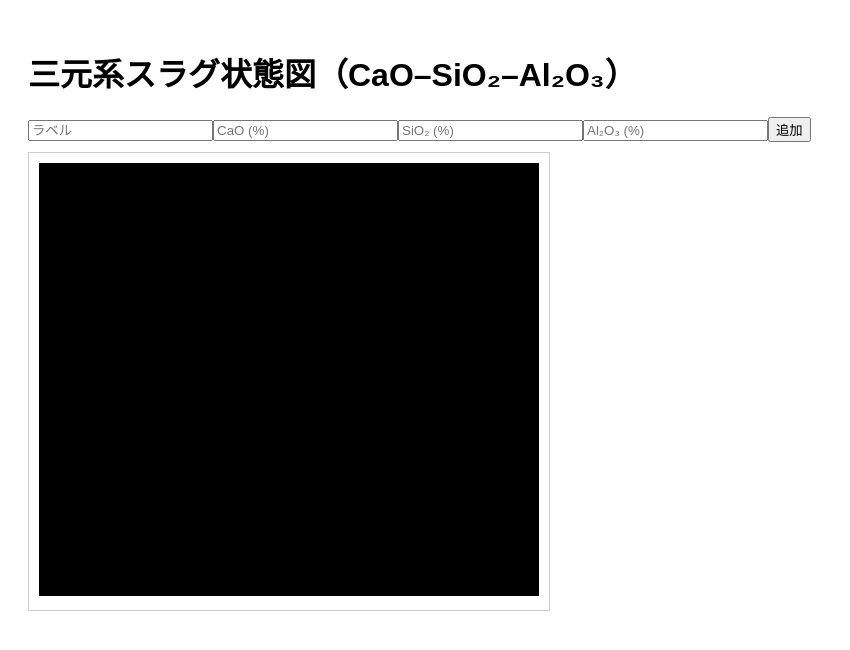
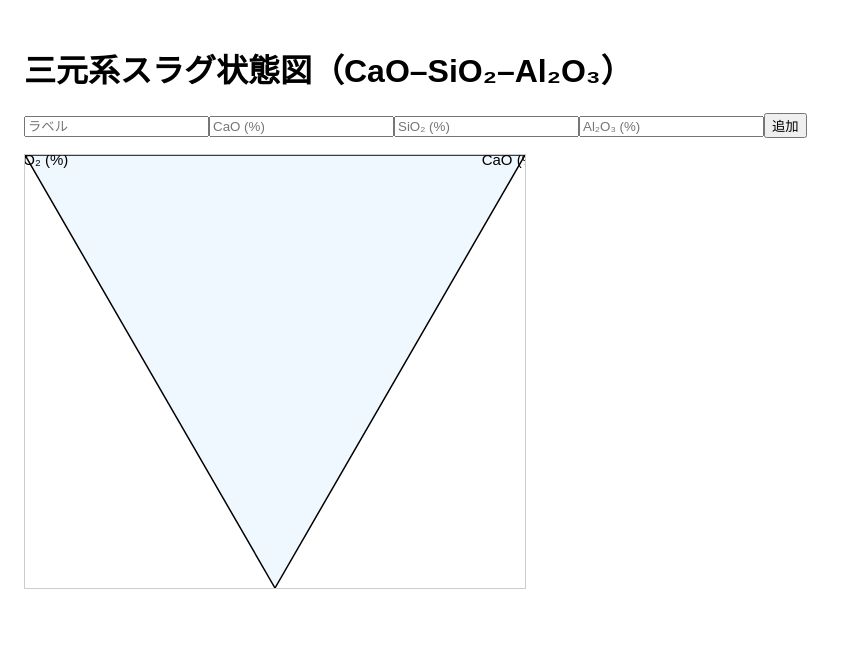
Before and after one commit to kanacyu99/SANGENKEI_20250714, a React (Vite) app: page / in a window 1280 px wide. Shown: the top 650 px of the page, without its empty margins (0-850 px from the left). Built offline with nearby package versions, Linux system fonts and the light colour scheme; the HTML template or start-up script is replaced by a standard one.

Commit message:
Update App.jsx

```diff
--- a/src/App.jsx
+++ b/src/App.jsx
@@ -1,24 +1,21 @@
-<rect x="0" y="0" width="1" height="0.866" fill="white" />
 import React, { useState } from 'react';
 
-const App = () => {
+function App() {
   const [points, setPoints] = useState([]);
   const [label, setLabel] = useState('');
   const [cao, setCao] = useState('');
   const [sio2, setSio2] = useState('');
   const [al2o3, setAl2o3] = useState('');
 
-  const handleAdd = () => {
-    const total = parseFloat(cao) + parseFloat(sio2) + parseFloat(al2o3);
-    if (total === 0) return;
-
-    const normalized = {
-      label: label,
-      cao: parseFloat(cao) / total,
-      sio2: parseFloat(sio2) / total,
-      al2o3: parseFloat(al2o3) / total,
-    };
-    setPoints([...points, normalized]);
+  const handleAddPoint = () => {
+    const x = parseFloat(cao);
+    const y = parseFloat(sio2);
+    const z = parseFloat(al2o3);
+    if (isNaN(x) || isNaN(y) || isNaN(z) || x + y + z !== 100) {
+      alert('CaO + SiO₂ + Al₂O₃ の合計を100%にしてください');
+      return;
+    }
+    setPoints([...points, { label, cao: x, sio2: y, al2o3: z }]);
     setLabel('');
     setCao('');
     setSio2('');
@@ -26,60 +23,51 @@ const App = () => {
   };
 
   const ternaryToCartesian = ({ cao, sio2, al2o3 }) => {
-    const x = 0.5 * (2 * cao + al2o3);
-    const y = (Math.sqrt(3) / 2) * al2o3;
+    const sum = cao + sio2 + al2o3;
+    const c = cao / sum;
+    const s = sio2 / sum;
+    const a = al2o3 / sum;
+    const x = 0.5 * (2 * s + a) / (a + s + c);
+    const y = (Math.sqrt(3) / 2) * a / (a + s + c);
     return { x, y };
   };
 
   return (
-    <div style={{ fontFamily: 'sans-serif', padding: '20px' }}>
+    <div style={{ fontFamily: 'sans-serif', padding: '1rem' }}>
       <h1>三元系スラグ状態図（CaO–SiO₂–Al₂O₃）</h1>
-      <div style={{ marginBottom: '10px' }}>
+      <div style={{ marginBottom: '1rem' }}>
         <input placeholder="ラベル" value={label} onChange={e => setLabel(e.target.value)} />
         <input placeholder="CaO (%)" value={cao} onChange={e => setCao(e.target.value)} />
         <input placeholder="SiO₂ (%)" value={sio2} onChange={e => setSio2(e.target.value)} />
         <input placeholder="Al₂O₃ (%)" value={al2o3} onChange={e => setAl2o3(e.target.value)} />
-        <button onClick={handleAdd}>追加</button>
+        <button onClick={handleAddPoint}>追加</button>
       </div>
 
-      {/* 白背景を確実にするためのラッパーdiv */}
-      <div style={{
-        backgroundColor: 'white',
-        display: 'inline-block',
-        border: '1px solid #ccc',
-        padding: '10px',
-      }}>
-        <svg viewBox="0 0 1 0.866" width="500" height="433">
-          {/* 三角形エリア */}
-          <polygon points="0,0 1,0 0.5,0.866" fill="#f0f8ff" stroke="black" />
+      <svg viewBox="0 0 1 0.866" width="500" height="433" style={{ border: '1px solid #ccc', background: 'white' }}>
+        {/* ▼ 背景白（重要） */}
+        <rect x="0" y="0" width="1" height="0.866" fill="white" />
 
-          {/* 軸ラベル */}
-          <text x="0.5" y="-0.02" textAnchor="middle" fontSize="0.025" transform="translate(0,0.03)">
-            Al₂O₃ (%)
-          </text>
-          <text x="0" y="0.02" fontSize="0.025">
-            SiO₂ (%)
-          </text>
-          <text x="1" y="0.02" textAnchor="end" fontSize="0.025">
-            CaO (%)
-          </text>
+        {/* ▼ 三角形エリア */}
+        <polygon points="0,0 1,0 0.5,0.866" fill="#f0f8ff" stroke="black" strokeWidth="0.003" />
 
-          {/* 入力データのプロット */}
-          {points.map((point, index) => {
-            const { x, y } = ternaryToCartesian(point);
-            return (
-              <g key={index}>
-                <circle cx={x} cy={0.866 - y} r="0.01" fill="blue" />
-                <text x={x} y={0.866 - y - 0.015} fontSize="0.02" textAnchor="middle" fill="black">
-                  {point.label}
-                </text>
-              </g>
-            );
-          })}
-        </svg>
-      </div>
+        {/* ▼ 軸ラベル */}
+        <text x="0.5" y="-0.02" fontSize="0.03" textAnchor="middle">Al₂O₃ (%)</text>
+        <text x="-0.03" y="0.02" fontSize="0.03" textAnchor="start">SiO₂ (%)</text>
+        <text x="1.03" y="0.02" fontSize="0.03" textAnchor="end">CaO (%)</text>
+
+        {/* ▼ データポイント */}
+        {points.map((p, i) => {
+          const { x, y } = ternaryToCartesian(p);
+          return (
+            <g key={i}>
+              <circle cx={x} cy={0.866 - y} r={0.01} fill="blue" />
+              <text x={x + 0.015} y={0.866 - y} fontSize="0.025" fill="black">{p.label}</text>
+            </g>
+          );
+        })}
+      </svg>
     </div>
   );
-};
+}
 
 export default App;
```
